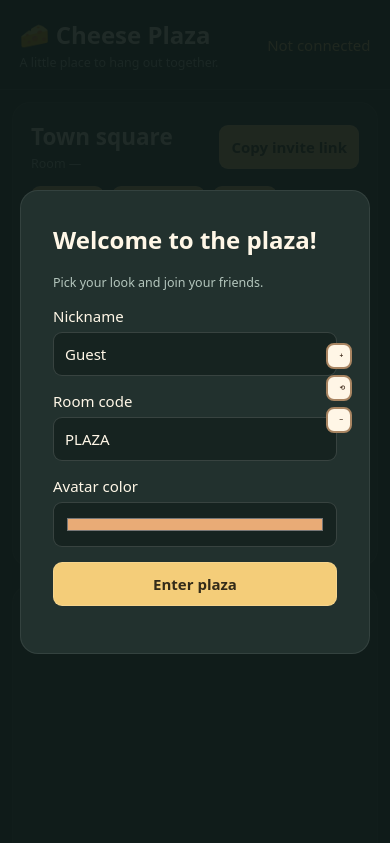
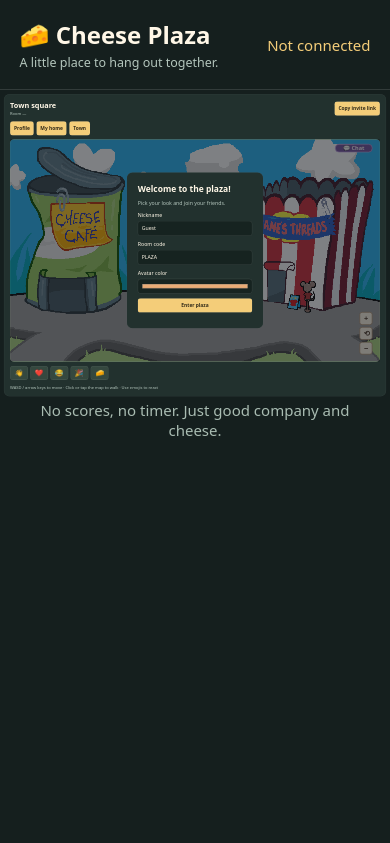
Before and after one commit to ilovepompompurin/cheese-plaza, a plain HTML site: page index.html in a window 390 px wide. Shown: the top 843 px of the page. Drawn offline with Linux system fonts and the light colour scheme.

Commit message:
Add responsive game layout, in-game chat, and welcome screen

```diff
--- a/css/style.css
+++ b/css/style.css
@@ -28,7 +28,7 @@
       color: #b4c6bd;
     }
 main {
-      max-width: 1450px;
+  max-width: 1800px;
   margin: auto;
   padding: 24px;
   display: grid;
@@ -1547,3 +1547,215 @@ box-sizing: border-box;
 #clothingItems .clothing-item:nth-child(n+7) {
   transform: translateY(-15%);
 }
+
+/* Cheese Plaza — In-game chat button */
+#toggleChat {
+  position: absolute;
+  top: 2%;
+  right: 2%;
+  z-index: 120;
+
+  background: #7653a0;
+  color: white;
+  border: 2px solid #c9a7eb;
+  border-radius: 12px;
+
+  padding: 1% 2%;
+  font-size: clamp(10px, 1.5cqw, 18px);
+  font-weight: bold;
+  cursor: pointer;
+}
+
+#toggleChat:hover {
+  background: #63438b;
+}
+
+/* Chat panel overlay */
+#gameChatPanel {
+  position: absolute;
+  top: 12%;
+  right: 2%;
+  width: 32%;
+  height: 75%;
+  z-index: 119;
+  box-sizing: border-box;
+}
+
+#gameChatPanel[hidden] {
+  display: none !important;
+}
+
+#gameChatPanel .panel {
+  height: 100%;
+  box-sizing: border-box;
+  overflow-y: auto;
+  background: rgba(35, 49, 46, 0.94);
+  border: 2px solid #c9a7eb;
+  border-radius: 14px;
+  padding: 12px;
+  line-height: normal;
+}
+
+/* Keep chat input inside the panel */
+#gameChatPanel #chatForm {
+  display: flex;
+  gap: 5px;
+}
+
+#gameChatPanel #message {
+  min-width: 0;
+  flex: 1;
+}
+
+/* Give the game the full available width */
+main {
+  display: grid;
+  grid-template-columns: minmax(0, 1fr);
+  max-width: 1800px;
+  width: 100%;
+  box-sizing: border-box;
+  margin: 0 auto;
+}
+
+/* Keep game canvas proportional */
+#gameCanvasWrapper {
+  width: 100%;
+  position: relative;
+  container-type: inline-size;
+}
+
+#gameCanvasWrapper #world {
+  display: block;
+  width: 100%;
+  height: auto;
+}
+
+/* Responsive room chat */
+#gameChatPanel {
+  width: 30%;
+  min-width: 0;
+  height: 72%;
+  top: 12%;
+  right: 2%;
+}
+
+/* Scale chat text and controls with game width */
+#gameChatPanel .panel {
+  font-size: clamp(10px, 1.4cqw, 18px);
+  padding: 4%;
+}
+
+#gameChatPanel h2 {
+  font-size: clamp(12px, 2cqw, 24px);
+}
+
+#gameChatPanel #chat {
+  overflow-wrap: anywhere;
+}
+
+#gameChatPanel #chatForm {
+  flex-wrap: wrap;
+}
+
+/* Scale Cheese Plaza to fit the browser window */
+#gameCanvasWrapper {
+  width: 100%;
+  margin-inline: auto;
+  position: relative;
+  container-type: inline-size;
+}
+
+/* Preserve the original 1000 x 600 game proportions */
+#gameCanvasWrapper #world {
+  display: block;
+  width: 100%;
+  height: auto;
+  aspect-ratio: 5 / 3;
+}
+
+/* Keep Room Chat proportional to the game */
+#gameChatPanel {
+  width: 30%;
+  height: 72%;
+  top: 12%;
+  right: 2%;
+}
+
+/* Scale chat contents with the game window */
+#gameChatPanel .panel {
+  font-size: clamp(9px, 1.4cqw, 18px);
+  overflow-y: auto;
+}
+
+#gameChatPanel h2 {
+  font-size: clamp(11px, 2cqw, 22px);
+}
+
+/* Container for scaling the entire game */
+#gameScaleArea {
+  width: 100%;
+  position: relative;
+  overflow: visible;
+}
+
+/* Keep the game layout at a consistent base size */
+#gameLayout {
+  width: 1200px;
+  max-width: none;
+  margin: 0 auto;
+  box-sizing: border-box;
+  transform-origin: top center;
+}
+
+/* Welcome screen inside Cheese Plaza */
+#gameCanvasWrapper {
+  position: relative;
+}
+
+/* Keep Welcome screen inside the game canvas */
+#gameCanvasWrapper #join {
+  position: absolute;
+  inset: 0;
+  z-index: 150;
+
+  display: flex;
+  align-items: center;
+  justify-content: center;
+
+  background: rgba(20, 25, 30, 0.55);
+  box-sizing: border-box;
+  line-height: normal;
+}
+
+/* Welcome form */
+#gameCanvasWrapper #join .panel {
+  width: 65%;
+  max-width: 420px;
+  max-height: 95%;
+  overflow-y: auto;
+  box-sizing: border-box;
+
+  padding: 3%;
+  border-radius: 18px;
+}
+
+/* Responsive title and text */
+#gameCanvasWrapper #join h1 {
+  font-size: clamp(14px, 2.5cqw, 26px);
+}
+
+#gameCanvasWrapper #join label,
+#gameCanvasWrapper #join small {
+  font-size: clamp(10px, 1.5cqw, 16px);
+}
+
+/* Keep inputs inside the form */
+#gameCanvasWrapper #join input {
+  width: 100%;
+  box-sizing: border-box;
+}
+
+/* Enter Plaza button */
+#gameCanvasWrapper #join #enter {
+  width: 100%;
+}
--- a/index.html
+++ b/index.html
@@ -14,7 +14,8 @@
       </div>
       <span id="status">Not connected</span>
     </header>
-    <main>
+<div id="gameScaleArea">
+  <main id="gameLayout">
       <section class="panel">
         <div class="bar">
           <div>
@@ -41,6 +42,42 @@
 
         <div id="gameCanvasWrapper">
           <canvas id="world" width="1000" height="600"></canvas>
+              <div id="join">
+      <div class="panel">
+        <h1>Welcome to the plaza!</h1>
+        <p><small>Pick your look and join your friends.</small></p>
+        <label>Nickname<input id="name" maxlength="20" value="Guest" /></label
+        ><label>Room code<input id="room" maxlength="20" value="PLAZA" /></label
+        ><label
+          >Avatar color<input id="color" type="color" value="#e9ab76" /></label
+        ><button id="enter">Enter plaza</button><small id="error"></small>
+      </div>
+    </div>
+
+<button id="toggleChat" type="button">💬 Chat</button>
+
+<div id="gameChatPanel" hidden>
+  <aside class="panel">
+    <h2>Room chat</h2>
+    <div id="chat" aria-live="polite"></div>
+
+    <form id="chatForm">
+      <input
+        id="message"
+        maxlength="200"
+        placeholder="Say something..."
+        autocomplete="off"
+      />
+      <button>Send</button>
+    </form>
+
+    <h2 style="margin-top: 25px; font-size: 17px">
+      Online friends <span id="count">0</span>
+    </h2>
+    <div id="players"></div>
+  </aside>
+</div>
+
               <button id="exitShop" type="button" hidden>🚪 Exit Shop</button>
 
           <!-- Shopping District zoom controls -->
@@ -70,35 +107,11 @@
           >
         </p>
       </section>
-      <aside class="panel">
-        <h2>Room chat</h2>
-        <div id="chat" aria-live="polite"></div>
-        <form id="chatForm">
-          <input
-            id="message"
-            maxlength="200"
-            placeholder="Say something…"
-            autocomplete="off"
-          /><button>Send</button>
-        </form>
-        <h2 style="margin-top: 25px; font-size: 17px">
-          Online friends <span id="count">0</span>
-        </h2>
-        <div id="players"></div>
-      </aside>
-    </main>
+
+      </main>
+</div>
     <footer>No scores, no timer. Just good company and cheese.</footer>
-    <div id="join">
-      <div class="panel">
-        <h1>Welcome to the plaza!</h1>
-        <p><small>Pick your look and join your friends.</small></p>
-        <label>Nickname<input id="name" maxlength="20" value="Guest" /></label
-        ><label>Room code<input id="room" maxlength="20" value="PLAZA" /></label
-        ><label
-          >Avatar color<input id="color" type="color" value="#e9ab76" /></label
-        ><button id="enter">Enter plaza</button><small id="error"></small>
-      </div>
-    </div>
+
 
     <dialog id="closet">
       <button id="cancelStyle" type="button" class="profile-close">×</button>
--- a/js/game.js
+++ b/js/game.js
@@ -1884,3 +1884,61 @@ canvas.addEventListener(
   },
   { passive: false },
 );
+
+/* Toggle in-game Room Chat */
+const toggleChatButton = document.getElementById("toggleChat");
+const gameChatPanel = document.getElementById("gameChatPanel");
+
+toggleChatButton.onclick = () => {
+  gameChatPanel.hidden = !gameChatPanel.hidden;
+
+  toggleChatButton.textContent = gameChatPanel.hidden
+    ? "💬 Chat"
+    : "✕ Close Chat";
+};
+
+/* Automatically scale the entire Cheese Plaza interface */
+function resizeCheesePlaza() {
+  const wrapper = document.getElementById("gameScaleArea");
+  const game = document.getElementById("gameLayout");
+
+  if (!wrapper || !game) return;
+
+  // Original game layout width
+  const baseWidth = 1200;
+
+  // Reset scaling before measuring
+  game.style.transform = "none";
+  game.style.transformOrigin = "top left";
+  game.style.margin = "0";
+
+  const baseHeight = game.scrollHeight;
+
+  // Available browser space
+  const availableWidth = wrapper.clientWidth;
+  const availableHeight = Math.max(
+    100,
+    window.innerHeight - wrapper.getBoundingClientRect().top - 20,
+  );
+
+  // Scale proportionally without stretching
+  const scale = Math.min(
+    1,
+    availableWidth / baseWidth,
+    availableHeight / baseHeight,
+  );
+
+  game.style.transform = `scale(${scale})`;
+
+  // Center the scaled interface
+  game.style.marginLeft = `${Math.max(0, (availableWidth - baseWidth * scale) / 2)}px`;
+
+  // Make wrapper match the visible scaled height
+  wrapper.style.height = `${baseHeight * scale}px`;
+}
+
+// Scale when the game loads and when the window changes
+window.addEventListener("load", resizeCheesePlaza);
+window.addEventListener("resize", resizeCheesePlaza);
+
+resizeCheesePlaza();
```
Lines whose indentation alone changed are shown as unchanged.
